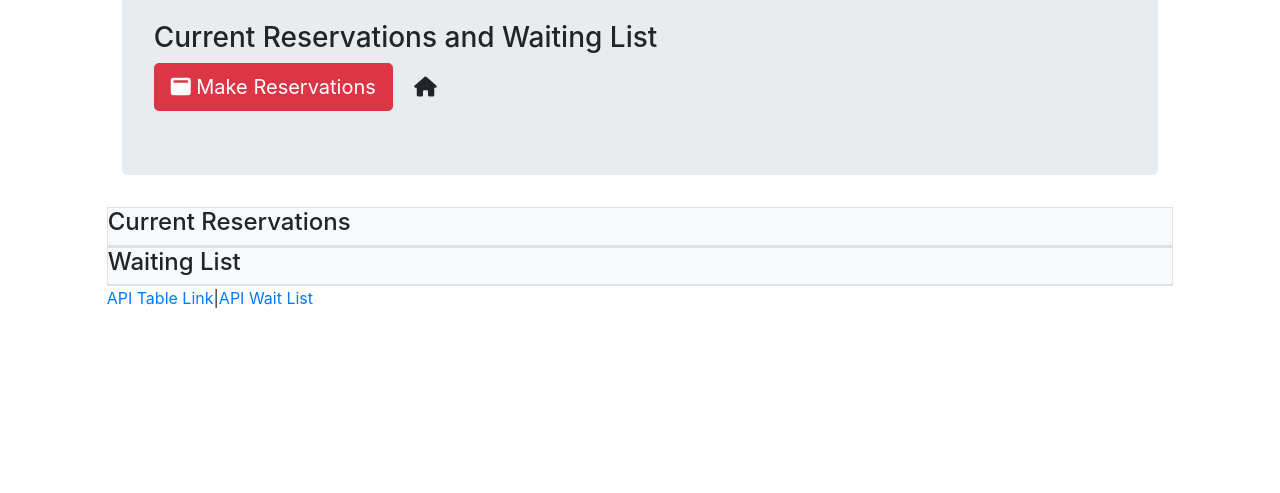
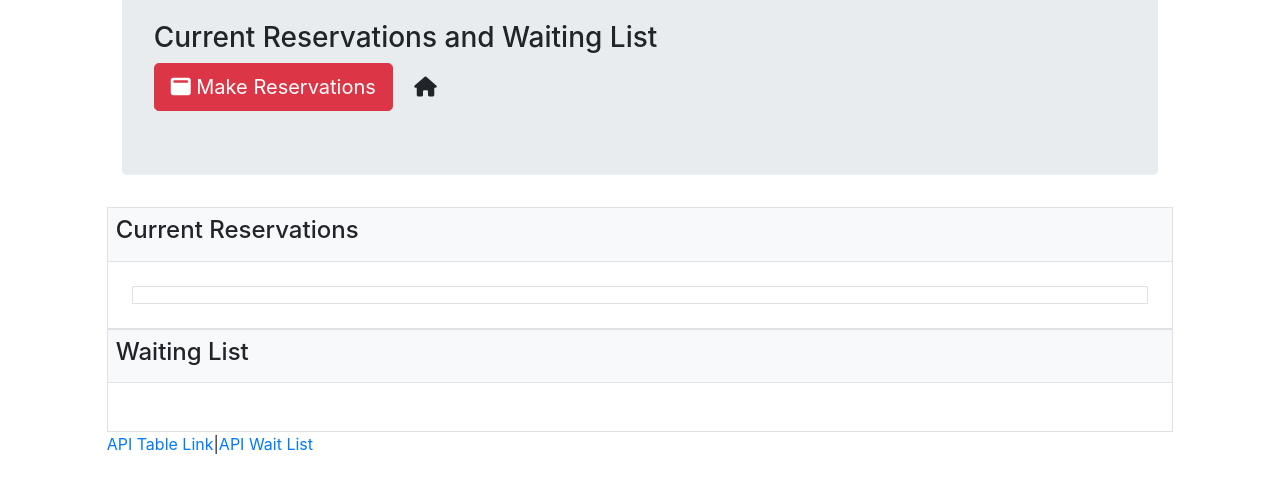
Before and after one commit to AndresLong01/new-restaurant, a website: page table.html in a window 1280 px wide. Shown: the part 159-652 px from the top of the page. Drawn offline with nearby package versions, Linux system fonts and the light colour scheme.

Commit message:
added more ids to table.html

```diff
--- a/table.html
+++ b/table.html
@@ -38,10 +38,23 @@
 
                     <div class="col-12 border">
 
-                        <div class="row border-bottom bg-light">
+                        <div class="row border-bottom bg-light p-2">
                             <h4>Current Reservations</h4>
                         </div>
-                        <div class="row">
+                        <div class="row p-4">
+                            <div class="col-12" id="currentReserve">
+
+                                <div class="row border">
+
+                                    <p><span id="tableNum"></span></p>
+                                    <p><span id="id"></span></p>
+                                    <p><span id="name"></span></p>
+                                    <p><span id="email"></span></p>
+                                    <p><span id="phone"></span></p>
+
+                                </div>
+
+                            </div>
 
                         </div>
 
@@ -53,10 +66,10 @@
 
                     <div class="col-12 border">
 
-                        <div class="row border-bottom bg-light">
+                        <div class="row border-bottom bg-light p-2">
                             <h4>Waiting List</h4>
                         </div>
-                        <div class="row">
+                        <div class="row p-4">
 
                         </div>
 
```
Also changed, not shown: reserve.html (+2 -2 lines).
